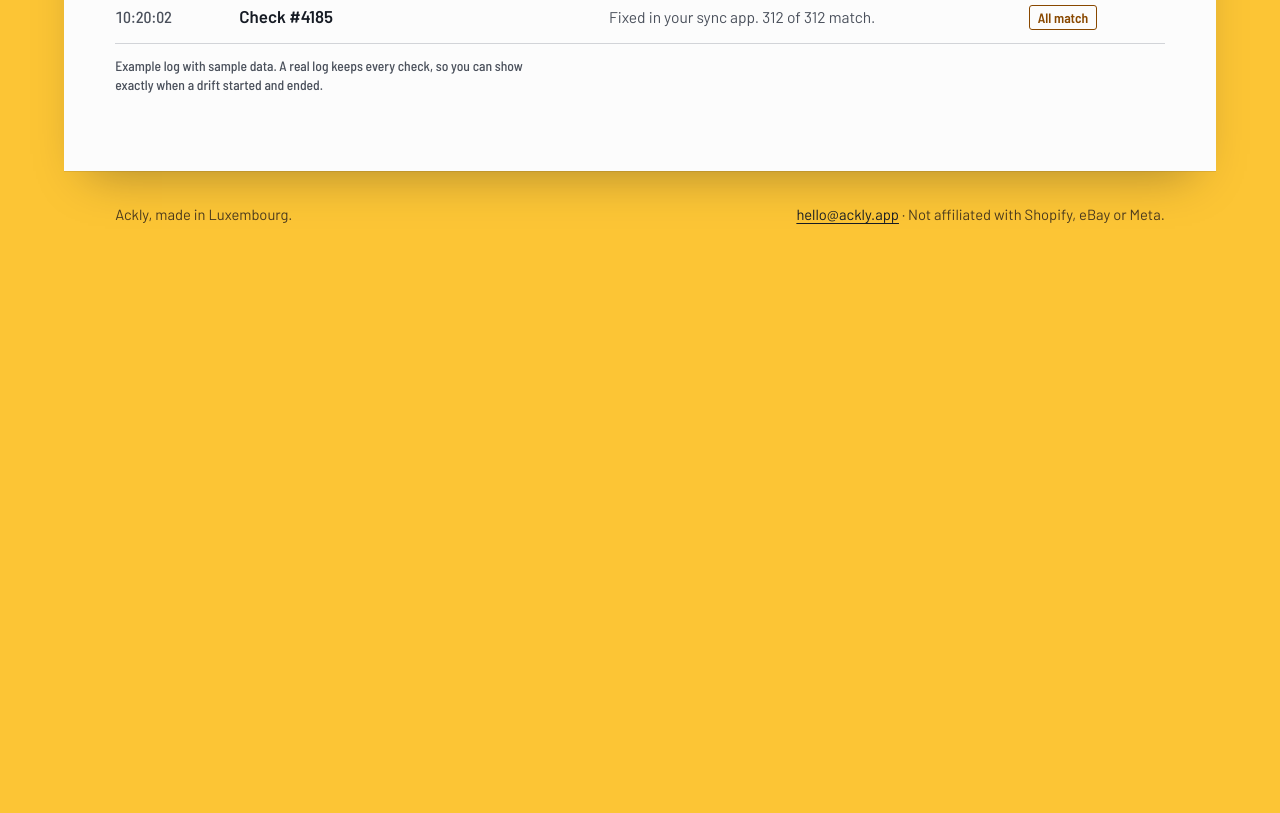
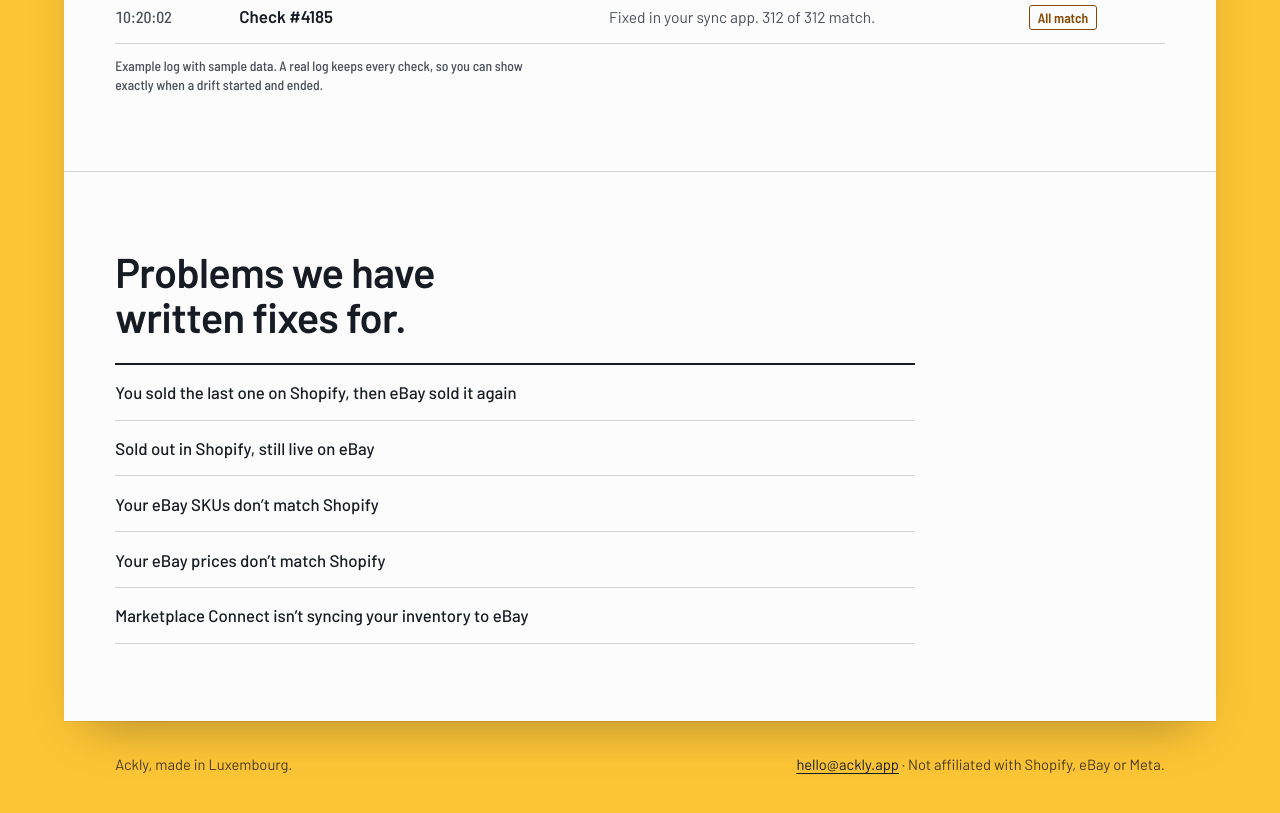
Before and after one commit to stephanet88/ackly-site, a plain HTML site: page index.html in a window 1280 px wide. Shown: the part 1405-2218 px from the top of the page. Before the commit the page ends 1671 px from the top, so only its background shows below. Drawn offline with Linux system fonts and the light colour scheme.

Commit message:
Home links to the fix pages, canonical on checker

```diff
--- a/assets/ackly.css
+++ b/assets/ackly.css
@@ -263,3 +263,9 @@ p { max-width: 65ch; text-wrap: pretty; }
   .item__go { display: none; }
 }
 @media (prefers-reduced-motion: reduce) { .item__link, .item__go { transition: none; } .item__link:hover .item__go { transform: none; } }
+
+/* Home: links to the written fixes */
+.fixes { list-style: none; margin: 1.5rem 0 0; padding: 0; border-top: 2px solid var(--rule-strong); max-width: 50rem; }
+.fixes li { border-bottom: 1px solid var(--rule); }
+.fixes a { display: block; padding: 0.9rem 0; font-weight: 500; font-size: 1.05rem; text-decoration: none; }
+.fixes a:hover { text-decoration: underline; text-underline-offset: 0.25em; }
--- a/index.html
+++ b/index.html
@@ -104,6 +104,16 @@
       <p class="log__caption">Example log with sample data. A real log keeps every check, so you can show exactly when a drift started and ended.</p>
     </div>
   </section>
+  <section aria-labelledby="fixes-title">
+    <h2 id="fixes-title">Problems we have written fixes for.</h2>
+    <ul class="fixes">
+      <li><a href="fix/oversold-on-ebay-after-shopify-sale.html">You sold the last one on Shopify, then eBay sold it again</a></li>
+      <li><a href="fix/ebay-listing-still-active-when-sold-out.html">Sold out in Shopify, still live on eBay</a></li>
+      <li><a href="fix/ebay-sku-not-matching-shopify.html">Your eBay SKUs don&#8217;t match Shopify</a></li>
+      <li><a href="fix/ebay-price-different-from-shopify.html">Your eBay prices don&#8217;t match Shopify</a></li>
+      <li><a href="fix/marketplace-connect-not-syncing-inventory.html">Marketplace Connect isn&#8217;t syncing your inventory to eBay</a></li>
+    </ul>
+  </section>
 </main>
 
 <footer class="foot">
```
Also changed, not shown: check/index.html (+1 -0 lines).
